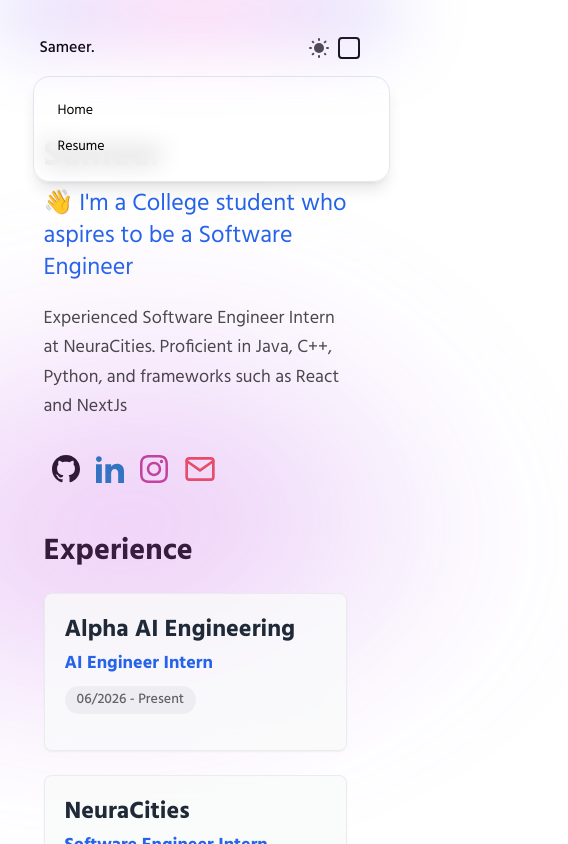
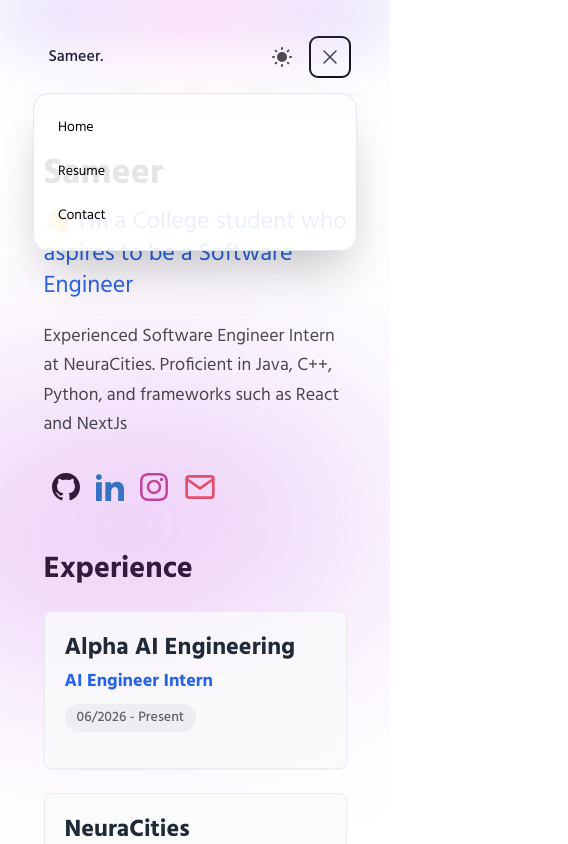
Before and after one commit to Elitelord/Personal-website, a Next.js app: page /resume in a window 390 px wide. Both pictures are taken after a click on the button 348 px from the left and 48 px from the top of the page. Shown: the top 844 px of the page, 568 px wide, since content can reach past the window. Built offline with nearby package versions, Linux system fonts and the light colour scheme; what tw-elements would draw is missing.

Commit message:
mobile ui fixes

```diff
--- a/components/BackgroundAccents/index.js
+++ b/components/BackgroundAccents/index.js
@@ -2,7 +2,7 @@ import React from "react";
 
 const BackgroundAccents = () => {
   return (
-    <>
+    <div className="absolute inset-0 overflow-hidden pointer-events-none z-0">
       {/* Decorative Accents — abstract shapes scattered throughout */}
       {/* Upper area */}
       <div className="accent-pink w-[500px] h-[300px] top-[5%] right-[5%]"></div>
@@ -16,7 +16,7 @@ const BackgroundAccents = () => {
       {/* Lower area */}
       <div className="accent-teal w-[500px] h-[320px] top-[76%] right-[5%]"></div>
       <div className="accent-purple w-[400px] h-[250px] top-[90%] left-[0%]"></div>
-    </>
+    </div>
   );
 };
 
--- a/components/Header/index.js
+++ b/components/Header/index.js
@@ -25,18 +25,18 @@ const Header = ({ handleWorkScroll, handleAboutScroll, handleExperiencesScroll,
 
   return (
     <>
-      <Popover className="block tablet:hidden mt-5">
+      <Popover className="block tablet:hidden sticky top-0 z-50 mt-5 p-2 rounded-xl backdrop-blur-lg bg-white/70 dark:bg-black/60 border border-transparent dark:border-zinc-800/50 shadow-sm transition-all duration-300">
         {({ open }) => (
           <>
             <div className="flex items-center justify-between p-2 laptop:p-0">
               <h1
                 onClick={() => router.push("/")}
-                className="font-medium p-2 laptop:p-0 link"
+                className="font-medium p-2 laptop:p-0 link text-gray-900 dark:text-white"
               >
                 {name}.
               </h1>
 
-              <div className="flex items-center">
+              <div className="flex items-center gap-2">
                 {data.darkMode && (
                   <Button
                     onClick={() =>
@@ -46,32 +46,29 @@ const Header = ({ handleWorkScroll, handleAboutScroll, handleExperiencesScroll,
                     <img
                       className="h-6"
                       src={theme === "dark" ? "/images/moon.svg" : "/images/sun.svg"}
-                      alt = "theme"
+                      alt="theme"
                     ></img>
                   </Button>
                 )}
 
-                <Popover.Button>
-                  <img
-                    className="h-5"
-                    src={`/images/${
-                      !open
-                        ? theme === "dark"
-                          ? "menu-white.svg"
-                          : "menu.svg"
-                        : theme === "light"
-                        ? "cancel.svg"
-                        : "cancel-white.svg"
-                    }`}
-                  ></img>
+                <Popover.Button className="p-2 rounded-lg text-gray-700 dark:text-gray-300 hover:bg-gray-100 dark:hover:bg-zinc-800 transition-colors">
+                  {open ? (
+                    <svg xmlns="http://www.w3.org/2000/svg" fill="none" viewBox="0 0 24 24" strokeWidth={1.5} stroke="currentColor" className="w-6 h-6">
+                      <path strokeLinecap="round" strokeLinejoin="round" d="M6 18L18 6M6 6l12 12" />
+                    </svg>
+                  ) : (
+                    <svg xmlns="http://www.w3.org/2000/svg" fill="none" viewBox="0 0 24 24" strokeWidth={1.5} stroke="currentColor" className="w-6 h-6">
+                      <path strokeLinecap="round" strokeLinejoin="round" d="M3.75 6.75h16.5M3.75 12h16.5m-16.5 5.25h16.5" />
+                    </svg>
+                  )}
                 </Popover.Button>
               </div>
             </div>
             <Popover.Panel
-              className="absolute right-0 z-50 w-11/12 p-4 backdrop-blur-md bg-white/80 dark:bg-black/70 shadow-lg border border-slate-200 dark:border-zinc-800 rounded-2xl"
+              className="absolute inset-x-0 mx-auto z-50 w-[95%] mt-2 p-4 backdrop-blur-xl bg-white/90 dark:bg-black/90 shadow-2xl border border-slate-200 dark:border-zinc-800 rounded-2xl"
             >
               {!isBlog ? (
-                <div className="grid grid-cols-1">
+                <div className="grid grid-cols-1 gap-2">
                   <Button onClick={handleExperiencesScroll}>Experiences</Button>
                   <Button onClick={handleWorkScroll}>Projects</Button>
                   <Button onClick={handleAboutScroll}>About</Button>
@@ -79,33 +76,24 @@ const Header = ({ handleWorkScroll, handleAboutScroll, handleExperiencesScroll,
                     <Button onClick={() => router.push("/blog")}>Blog</Button>
                   )}
                   {showContact && (
-                    <Button onClick = {()=> router.push("/contact")}>Contact</Button>
+                    <Button onClick={() => router.push("/contact")}>Contact</Button>
                   )}
                   {showResume && (
                     <Button
-                      onClick={() =>
-                        window.open("mailto:hello@chetanverma.com")
-                      }
+                      onClick={() => router.push("/resume")}
                     >
                       Resume
                     </Button>
                   )}
-
-                  {/* <Button
-                    onClick={() => window.open("mailto:hello@chetanverma.com")}
-                  >
-                    Contact
-                  </Button> */}
                 </div>
               ) : (
-                <div className="grid grid-cols-1">
+                <div className="grid grid-cols-1 gap-2">
                   <Button onClick={() => router.push("/")} classes="first:ml-1">
                     Home
                   </Button>
                   {showBlog && (
                     <Button onClick={() => router.push("/blog")}>Blog</Button>
                   )}
-
                   {showResume && (
                     <Button
                       onClick={() => router.push("/resume")}
@@ -114,12 +102,9 @@ const Header = ({ handleWorkScroll, handleAboutScroll, handleExperiencesScroll,
                       Resume
                     </Button>
                   )}
-
-                  {/* <Button
-                    onClick={() => window.open("mailto:elitelord3007@gmail.com")}
-                  >
-                    Contact
-                  </Button> */}
+                  {showContact && (
+                    <Button onClick={() => router.push("/contact")}>Contact</Button>
+                  )}
                 </div>
               )}
             </Popover.Panel>
--- a/styles/globals.css
+++ b/styles/globals.css
@@ -8,9 +8,10 @@
   font-family: "Hind";
 }
 
-body {
+html, body {
   @apply dark:bg-black dark:text-white;
-  overflow-x: hidden;
+  overflow-x: clip;
+  max-width: 100vw;
 }
 
 @keyframes scroll {
```
